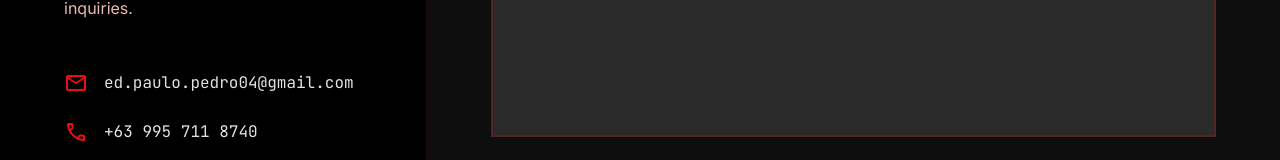
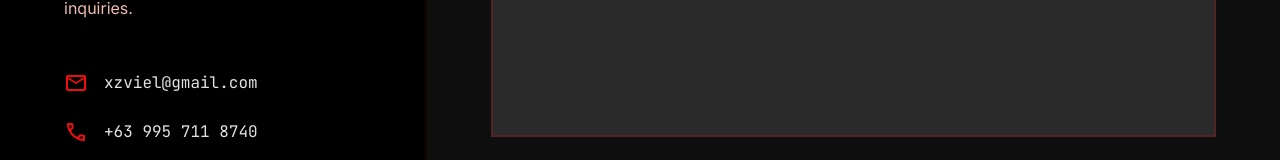
Before and after one commit to xzvl/portfolio, a Next.js app: page / in a window 1280 px wide. Shown: the part 4370-4530 px from the top of the page. Built offline with nearby package versions, Linux system fonts and the light colour scheme.

Commit message:
- update contact

```diff
--- a/app/layout.tsx
+++ b/app/layout.tsx
@@ -17,9 +17,9 @@ const jetbrainsMono = JetBrains_Mono({
 });
 
 export const metadata: Metadata = {
-  title: "XZVL - Web Development Portfolio",
+  title: "XZVL - Web Development",
   description:
-    "Engineering High-Performance Interfaces. A cyber-industrial portfolio by Ed Paulo Pedro.",
+    "Engineering High-Performance Interfaces. A cyber-industrial portfolio by XZVL.",
   icons: {
     icon: '/assets/favicon.png',
   },
--- a/components/Contact.tsx
+++ b/components/Contact.tsx
@@ -42,8 +42,8 @@ export default function Contact() {
               <div className="space-y-6">
                 <div className="flex items-center gap-4">
                   <span className="material-symbols-outlined text-primary">mail</span>
-                  <a className="font-code-sm hover:text-primary transition-colors" href="mailto:ed.paulo.pedro04@gmail.com">
-                    ed.paulo.pedro04@gmail.com
+                  <a className="font-code-sm hover:text-primary transition-colors" href="mailto:xzviel@gmail.com">
+                    xzviel@gmail.com
                   </a>
                 </div>
                 <div className="flex items-center gap-4">
```
